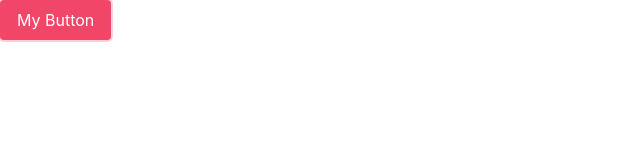
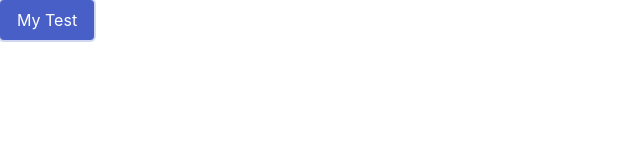
Before and after one commit to henryokoro/MQTT.electron-app, an Electron app: page testing.html in a window 1100 px wide. Both pictures are taken after a click on the button "My Button". Shown: the whole page, without its empty margins (0-640 px from the left). Drawn offline with nearby package versions, Linux system fonts and the light colour scheme.

Commit message:
Changing Button handler

```diff
--- a/testing.html
+++ b/testing.html
@@ -14,4 +14,5 @@
             My Button
         </button>
   </body>
+  <script src="./testing.js"></script>
 </html>
--- a/testing.js
+++ b/testing.js
@@ -1,6 +1,9 @@
 function myButtonHandler()
 {
     console.log("Bruh, button clicked")
+    myButton.classList.remove("is-danger")
+    myButton.classList.add("is-link")
+    myButton.textContent = 'My Test'
 }
 
 let myButton = document.getElementById("connectBtn")
```
